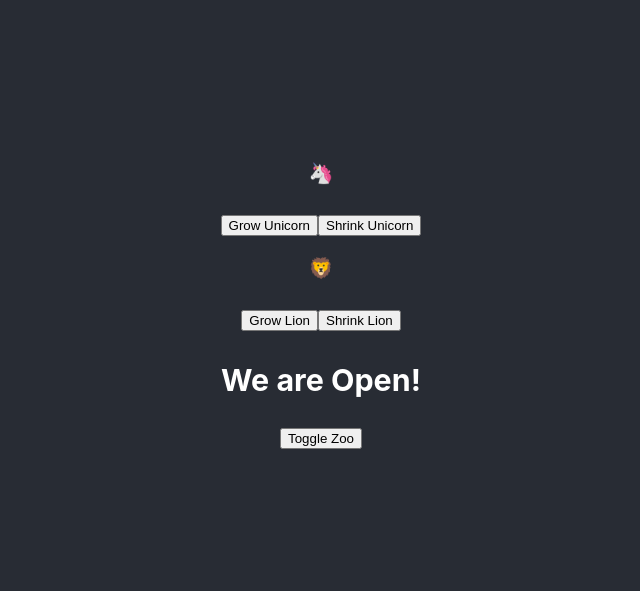
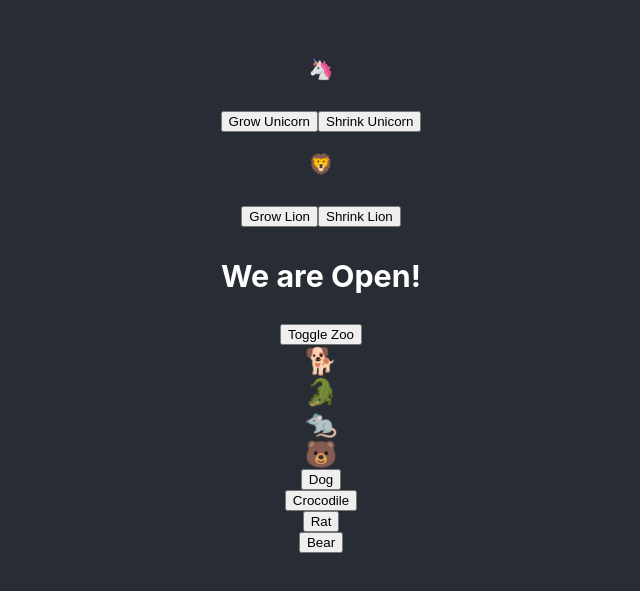
Before and after one commit to Colter-Garrison/busy-zoo, a React (Create React App) app: page / in a window 1280 px wide. Shown: the part 105-696 px from the top of the page, without its empty margins (319-959 px from the left). Built offline with nearby package versions, Linux system fonts and the light colour scheme.

Commit message:
animals rendering on page

```diff
--- a/src/AnimalEmoji.js
+++ b/src/AnimalEmoji.js
@@ -0,0 +1,10 @@
+export default function AnimalEmoji({ animal }) {
+  return (
+    <div>
+      {animal === 'dog' && '🐕'}
+      {animal === 'crocodile' && '🐊'}
+      {animal === 'rat' && '🐀'}
+      {animal === 'bear' && '🐻'}
+    </div>
+  );
+}
--- a/src/AnimalList.js
+++ b/src/AnimalList.js
@@ -0,0 +1,11 @@
+import AnimalEmoji from './AnimalEmoji';
+
+export default function AnimalList({ animals }) {
+  return (
+    <div className='parade'>
+      {
+        animals.map((animal, i) => <AnimalEmoji animal={animal} key={animal + i} />)
+      }
+    </div>
+  );
+}
--- a/src/App.js
+++ b/src/App.js
@@ -1,7 +1,7 @@
 import { useState } from 'react';
 import './App.css';
 import OpenClosedSign from './OpenClosedSign';
-
+import AnimalList from './AnimalList';
 
 function App() {
   const [isOpen, setIsOpen] = useState(true);
@@ -26,6 +26,11 @@ function App() {
         </div>
         <OpenClosedSign isOpen={isOpen} />
         <button onClick={() => setIsOpen(!isOpen)}>Toggle Zoo</button>
+        <AnimalList animals={animals} />
+        <button>Dog</button>
+        <button>Crocodile</button>
+        <button>Rat</button>
+        <button>Bear</button>
       </header>
     </div>
   );
```
